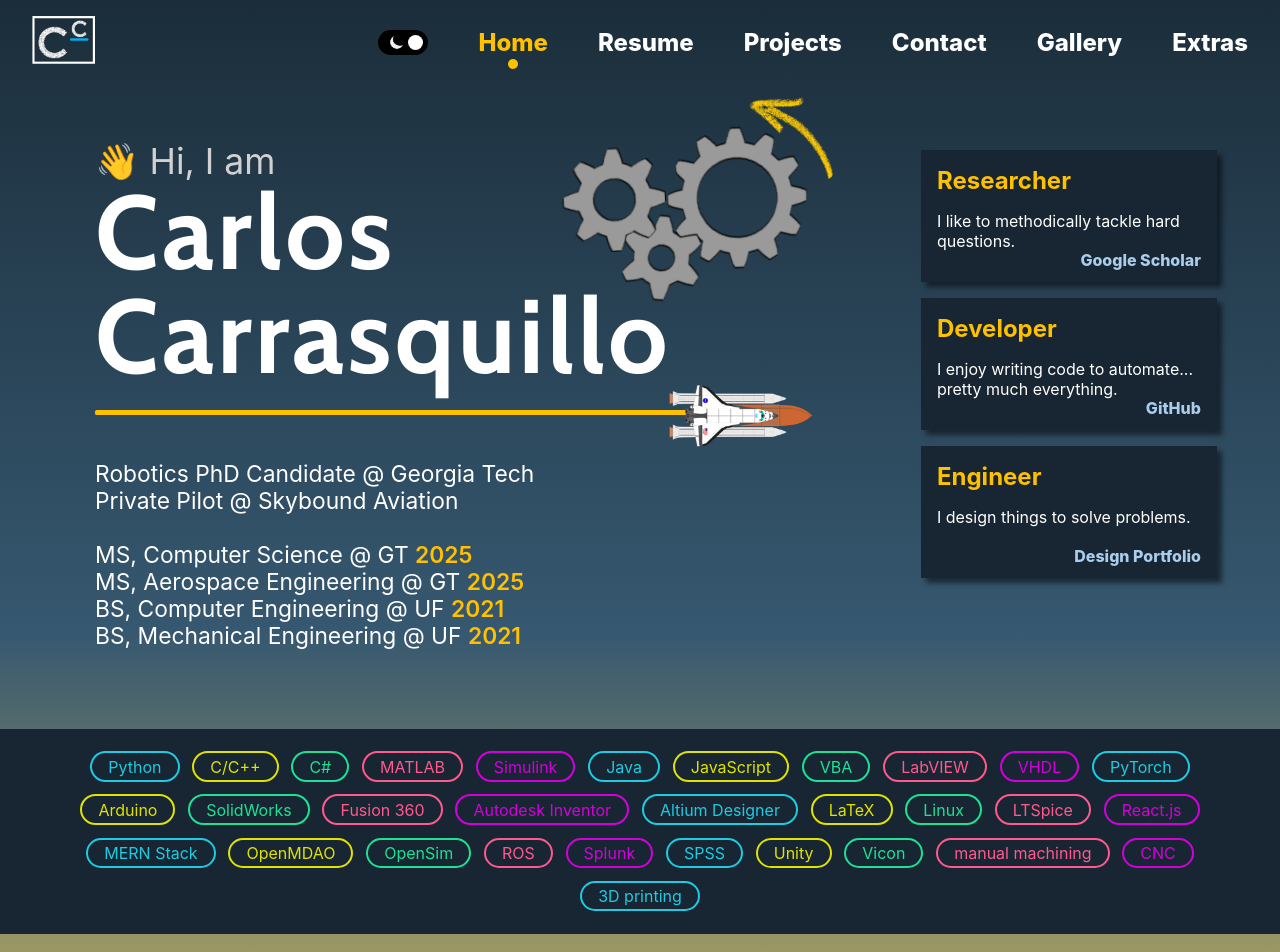
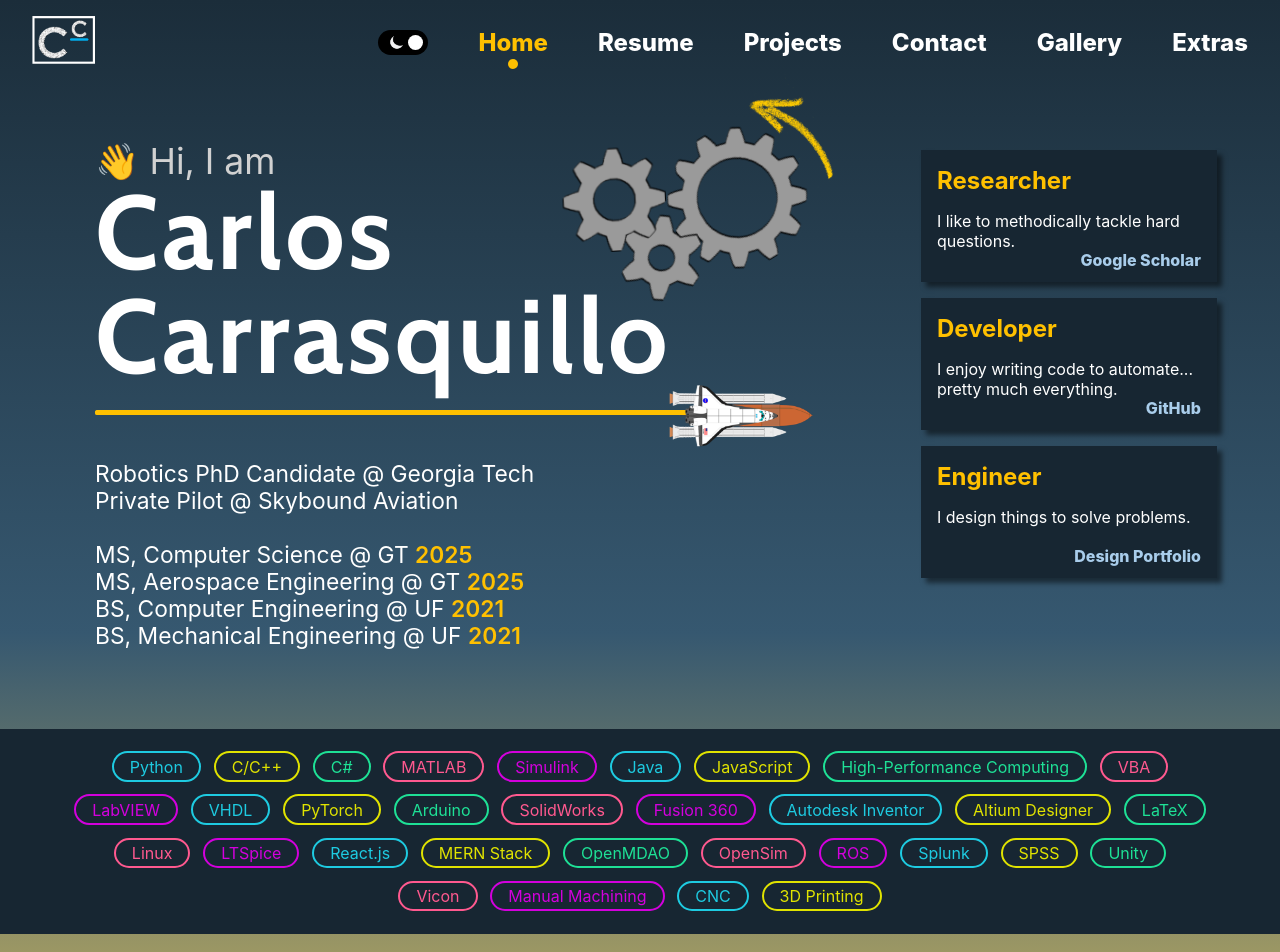
Before and after one commit to CarlosCarras/CarlosCarras.github.io, a React (Create React App) app: page / in a window 1280 px wide. Shown: the top 952 px of the page. Built offline with nearby package versions, Linux system fonts and the light colour scheme.

Commit message:
:memo: resume update

```diff
--- a/src/views/Home/Home.js
+++ b/src/views/Home/Home.js
@@ -19,6 +19,7 @@ const SKILLS_DATA = [
     {"name": "Simulink", "proficiency": 4},
     {"name": "Java", "proficiency": 3},
     {"name": "JavaScript", "proficiency": 5},
+    {"name": "High-Performance Computing", "proficiency": 3},
     {"name": "VBA", "proficiency": 3},
     {"name": "LabVIEW", "proficiency": 2},
     {"name": "VHDL", "proficiency": 2},
@@ -40,9 +41,9 @@ const SKILLS_DATA = [
     {"name": "SPSS", "proficiency": 3},
     {"name": "Unity", "proficiency": 4},
     {"name": "Vicon", "proficiency": 2},
-    {"name": "manual machining", "proficiency": 4},
+    {"name": "Manual Machining", "proficiency": 4},
     {"name": "CNC", "proficiency": 3},
-    {"name": "3D printing", "proficiency": 5},
+    {"name": "3D Printing", "proficiency": 5},
 ]
 
 const colorPallete = ["#1ecbe1", "#e0e300", "#1ee196", "#ff598f", "#d300dd"];
--- a/src/views/Resume/ResumePage.js
+++ b/src/views/Resume/ResumePage.js
@@ -23,6 +23,7 @@ const SKILLS = [
             {name: "Python (NumPy, Pandas, OpenCV, PyTorch, TensorFlow, ROS/ROS2, OpenMDAO)", years: 5},
             {name: "C/C++", years: 5},
             {name: "C# (Unity)", years: 5},
+            {name: "High-Performance Computing (HPC)", years: 5},
             {name: "JavaScript (React.js, MongoDB, Express.js, Node.js)", years: 5},
             {name: "MATLAB", years: 5},
             {name: "Simulink", years: 5},
```
Also changed, not shown: 2 other files (tests, documents, lock files or other folders).
